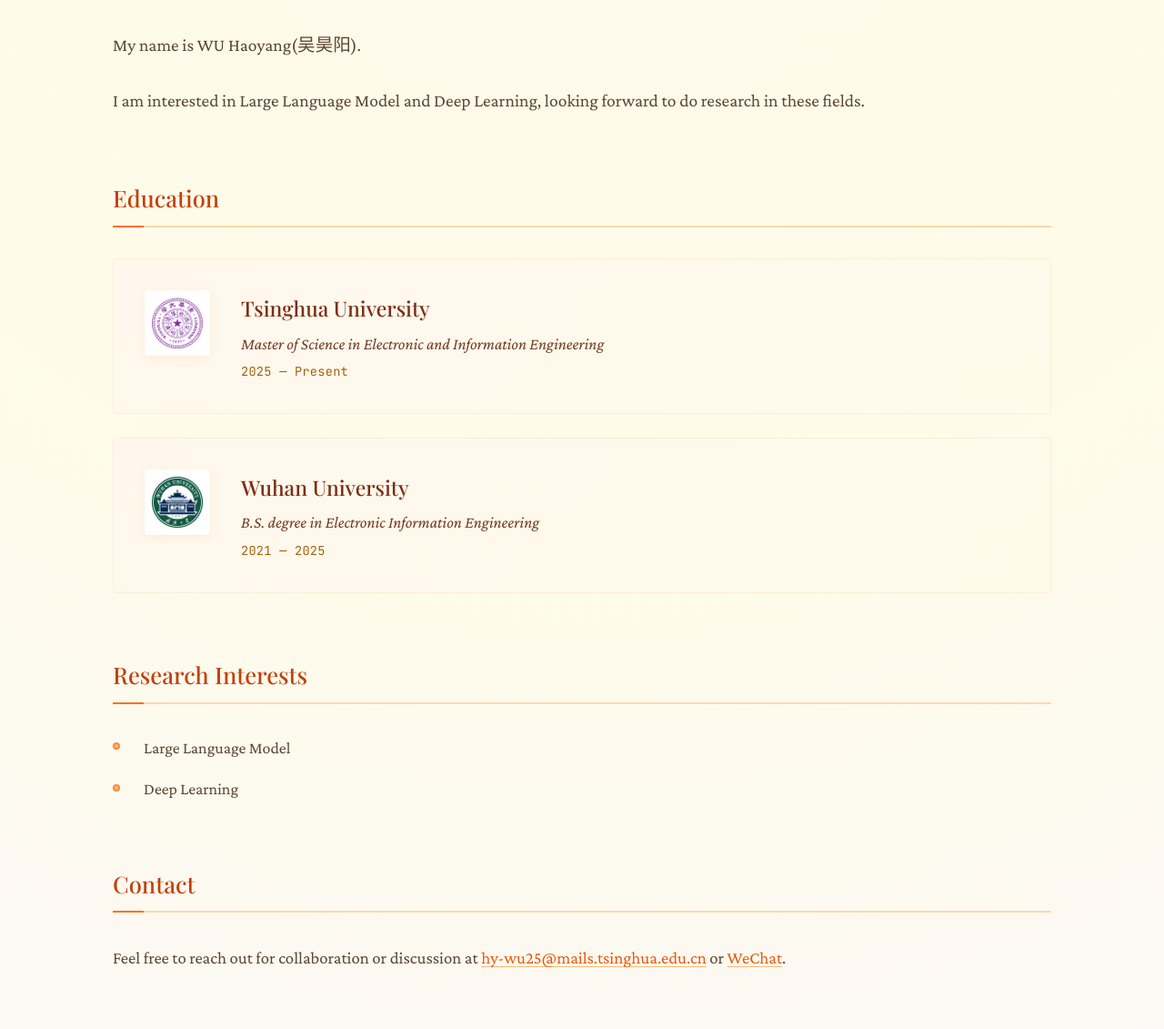
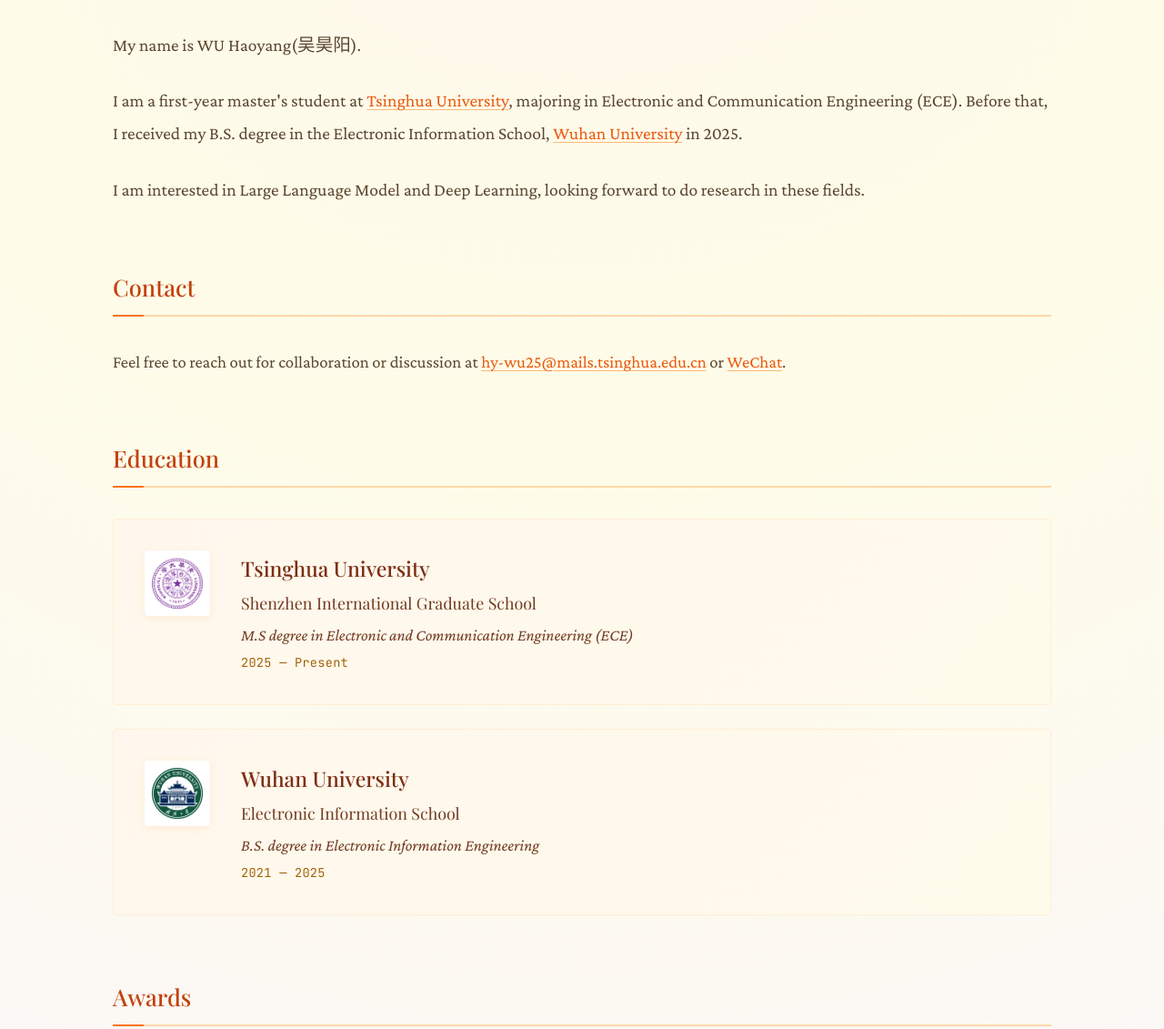
Before and after one commit to KaruiWHY/KaruiWHY.github.io, a plain HTML site: page index.html in a window 1280 px wide. Shown: the part 371-1502 px from the top of the page at 91% size. Drawn offline with nearby package versions, Linux system fonts and the light colour scheme; a web font is replaced by a local one.

Commit message:
add new info

```diff
--- a/index.html
+++ b/index.html
@@ -4,7 +4,7 @@
     <meta charset="UTF-8">
     <meta name="viewport" content="width=device-width, initial-scale=1.0">
     <meta name="description" content="WU Haoyang - personal homepage and blog, including education, research interests and notes.">
-    <meta name="keywords" content="WU Haoyang, Wu Haoyang, Tsinghua University, Wuhan University, electronic information">
+    <meta name="keywords" content="WU Haoyang, Wu Haoyang, Tsinghua University, Wuhan University, 吴昊阳">
     <meta name="robots" content="index,follow">
     <link rel="canonical" href="https://karuiwhy.github.io/">
     <title>WU Haoyang</title>
@@ -31,14 +31,17 @@
                 <p>
                     My name is WU Haoyang(吴昊阳).
                 </p>
-                <!-- <p>
-                    I am a first-year master's student at Shenzhen International Graduate School, <a href="https://www.tsinghua.edu.cn/">Tsinghua University</a>, majoring in Electronic Information. Before that, I received my B.S. degree in the Electronic Information School, <a href="https://www.whu.edu.cn/">Wuhan University</a> in 2025.
-                </p> -->
+                <p>
+                    I am a first-year master's student at <a href="https://www.tsinghua.edu.cn/">Tsinghua University</a>, majoring in Electronic and Communication Engineering (ECE). Before that, I received my B.S. degree in the Electronic Information School, <a href="https://www.whu.edu.cn/">Wuhan University</a> in 2025.
+                </p>
                 <p>
                     I am interested in Large Language Model and Deep Learning, looking forward to do research in these fields.
                 </p>
             </section>
-
+            <section class="contact">
+                <h2>Contact</h2>
+                <p>Feel free to reach out for collaboration or discussion at <a href="mailto:hy-wu25@mails.tsinghua.edu.cn">hy-wu25@mails.tsinghua.edu.cn</a> or <span class="wechat-hover">WeChat<span class="wechat-qr"><img src="images/WeChat.jpg" alt="WeChat QR Code"></span></span>.</p>
+            </section>
             <section class="education">
                 <h2>Education</h2>
                 <div class="education-item">
@@ -48,7 +51,8 @@
                         </a>
                         <div class="edu-text">
                             <h3>Tsinghua University</h3>
-                            <p class="degree">Master of Science in Electronic and Information Engineering</p>
+                            <p class="school">Shenzhen International Graduate School</p>
+                            <p class="degree">M.S degree in Electronic and Communication Engineering (ECE)</p>
                             <p class="date">2025 &mdash; Present</p>
                         </div>
                     </div>
@@ -60,6 +64,7 @@
                         </a>
                         <div class="edu-text">
                             <h3>Wuhan University</h3>
+                            <p class="school">Electronic Information School</p>
                             <p class="degree">B.S. degree in Electronic Information Engineering</p>
                             <p class="date">2021 &mdash; 2025</p>
                         </div>
@@ -67,18 +72,15 @@
                 </div>
             </section>
 
-            <section class="research">
+            <!-- <section class="research">
                 <h2>Research Interests</h2>
                 <ul class="research-list">
                     <li>Large Language Model</li>
                     <li>Deep Learning</li>
                 </ul>
-            </section>
+            </section> -->
 
-            <section class="contact">
-                <h2>Contact</h2>
-                <p>Feel free to reach out for collaboration or discussion at <a href="mailto:hy-wu25@mails.tsinghua.edu.cn">hy-wu25@mails.tsinghua.edu.cn</a> or <span class="wechat-hover">WeChat<span class="wechat-qr"><img src="images/WeChat.jpg" alt="WeChat QR Code"></span></span>.</p>
-            </section>
+
 
             <section class="Award">
                 <h2>Awards</h2>
--- a/styles.css
+++ b/styles.css
@@ -392,6 +392,13 @@ main a:hover {
   font-size: 1.35rem;
   font-weight: 500;
   color: var(--orange-900);
+  margin-bottom: var(--space-xs);
+}
+
+.edu-text .school {
+  font-family: var(--font-display);
+  font-size: 1.05rem;
+  color: var(--brown-700);
   margin-bottom: var(--space-xs);
 }
 
```
